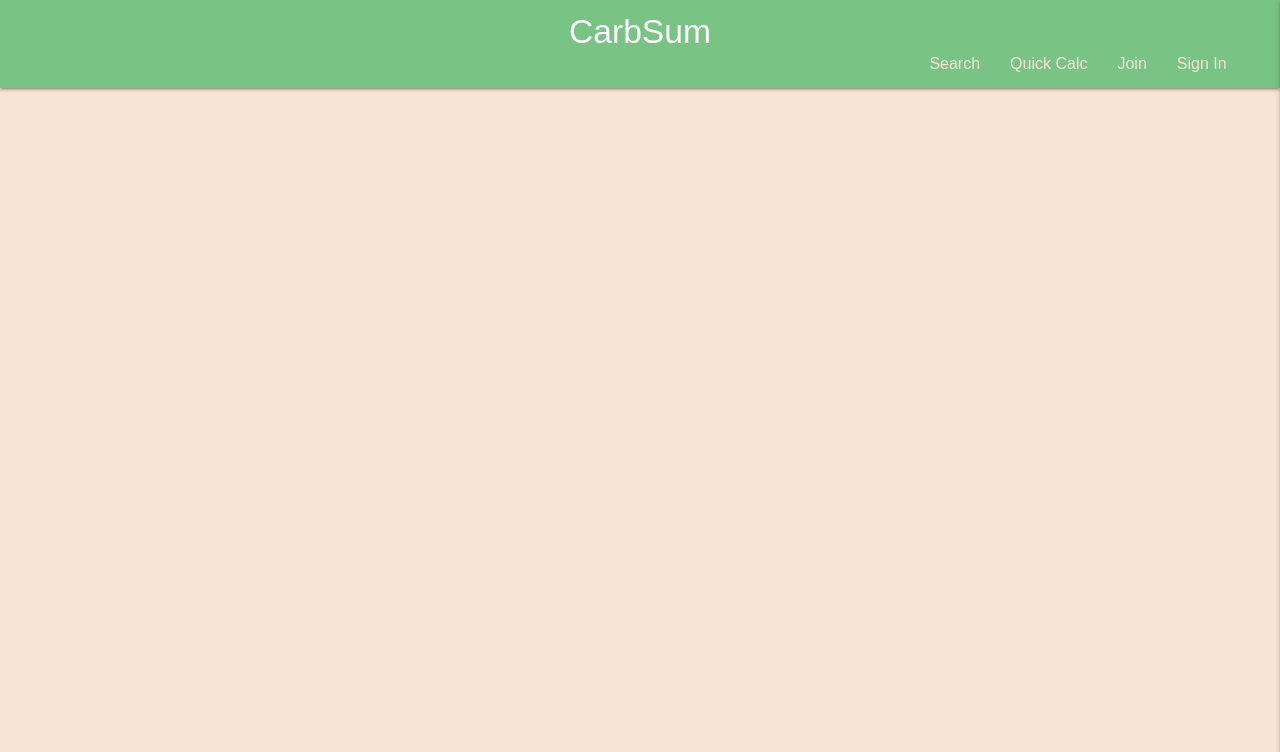
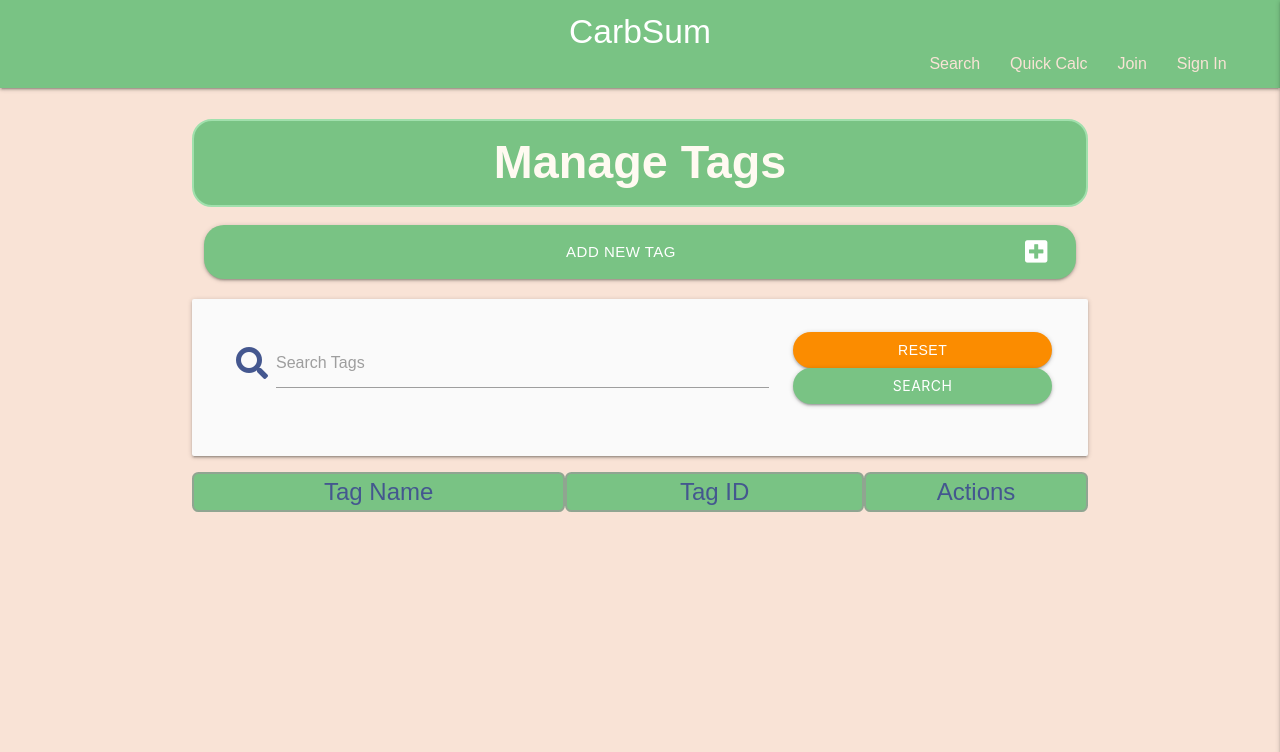
Before and after one commit to KelvenH/CarbSum, a Flask app: page /get_tags in a window 1280 px wide. Shown: the top 752 px of the page. Run offline with Flask 2, Linux system fonts and the light colour scheme; data that the repository does not hold is empty; some libraries are stand-ins or nearby versions; some web fonts are replaced.

Commit message:
created manage tags html

```diff
--- a/templates/manage_tags.html
+++ b/templates/manage_tags.html
@@ -1,9 +1,72 @@
 {% extends "base.html" %}
 {% block content %}
 
-    {% for tag in tags %}
-        {{ tag._id }}<br>
-        {{ tag.tag_name }}<br>
+<h3 class="center-align title-txt filled-box">Manage Tags</h3>
+
+<div class="row">
+    <div class="col s12 center-align">
+        <a href="{{ url_for('add_tag') }}" class="btn-large btn-green">
+            Add New Tag<i class="fas fa-plus-square right"></i>
+        </a>
+    </div>
+</div>
+
+<div class="row card-panel grey lighten-5">
+    <form action="" method="POST" class="col s12">
+        <div class="row valign-wrapper center-align">
+            <div class="input-field col s12 m8">
+                <i class="fas fa-search prefix"></i>
+                <input type="text" name="query" id="query" class="validate" minlength="3" required>
+                <label for="query">Search Tags</label>
+            </div>
+            <div class="col s12 m4">
+                <a href="{{ url_for('get_tags') }}" class="orange darken-1 btn text-shadow">Reset</a>
+                <button type="submit" class="btn btn-green text-shadow">Search</i>
+                </button>
+            </div>
+        </div>
+    </form>
+</div>
+
+
+
+    <div id="tag-card-admin">
+        <div class="row title-row">
+            <div class="col s5 large-label cat-cd-title">Tag Name</div>
+            <div class="col s4 large-label cat-cd-title">Tag ID</div>
+            <div class="col s3 large-label cat-cd-title">Actions</div>
+        </div>
+        {% for tag in tags %}
+            <div class="row cat-row-wrap valign-wrapper">
+                <div id="tag-cd-name" class="col s5 large-label cat-cd-value">{{ tag.tag_name }}</div>
+                <div id="ctag-cd-id" class="col s4 cat-cd-value"> {{ tag._id }}</div>
+                <div id="tag-cd-btn-wrapper" class="col s3 cat-cd-value">
+                    <a href="{{ url_for('edit_tag', tag_id=tag._id) }}" class="btn-small blue lighten-1">Edit</a>
+                    <a href="#confirm-delete-modal5-{{ tag._id }}" class="modal-trigger btn-small red">Delete</a>
+                </div>
+            </div> <!--close looped row-->
+
+    </div> <!--close card-->
+
+    <div id="confirm-delete-modal5-{{ tag._id }}" class="modal warning-box">
+
+        <div class="modal-content blue-grey lighten-4">
+            <div class="card-content red-text">
+                <i class="material-icons prefix yellow-text warning-icon">warning</i>
+                <h4 class="modal-title">Confirm Deletion</h4>
+            </div>
+            <p class="red-text"> WARNING: This action cannot be undone - please ensure you wish to remove this item before proceeding! </p>
+            <p>ID of item to be deleted: {{ tag._id }}</p>
+
+            <div class="card-action">
+                <a href="{{ url_for('get_tags') }}" class="btn-small grey lighten-1">Cancel</a>
+                <a href="{{ url_for('delete_tag', tag_id=tag._id) }}" class="modal-trigger btn-small red">Confirm Deletion</a>
+            </div>
+        </div>
+
+    </div>
+
     {% endfor %}
 
+
 {% endblock %}
```
